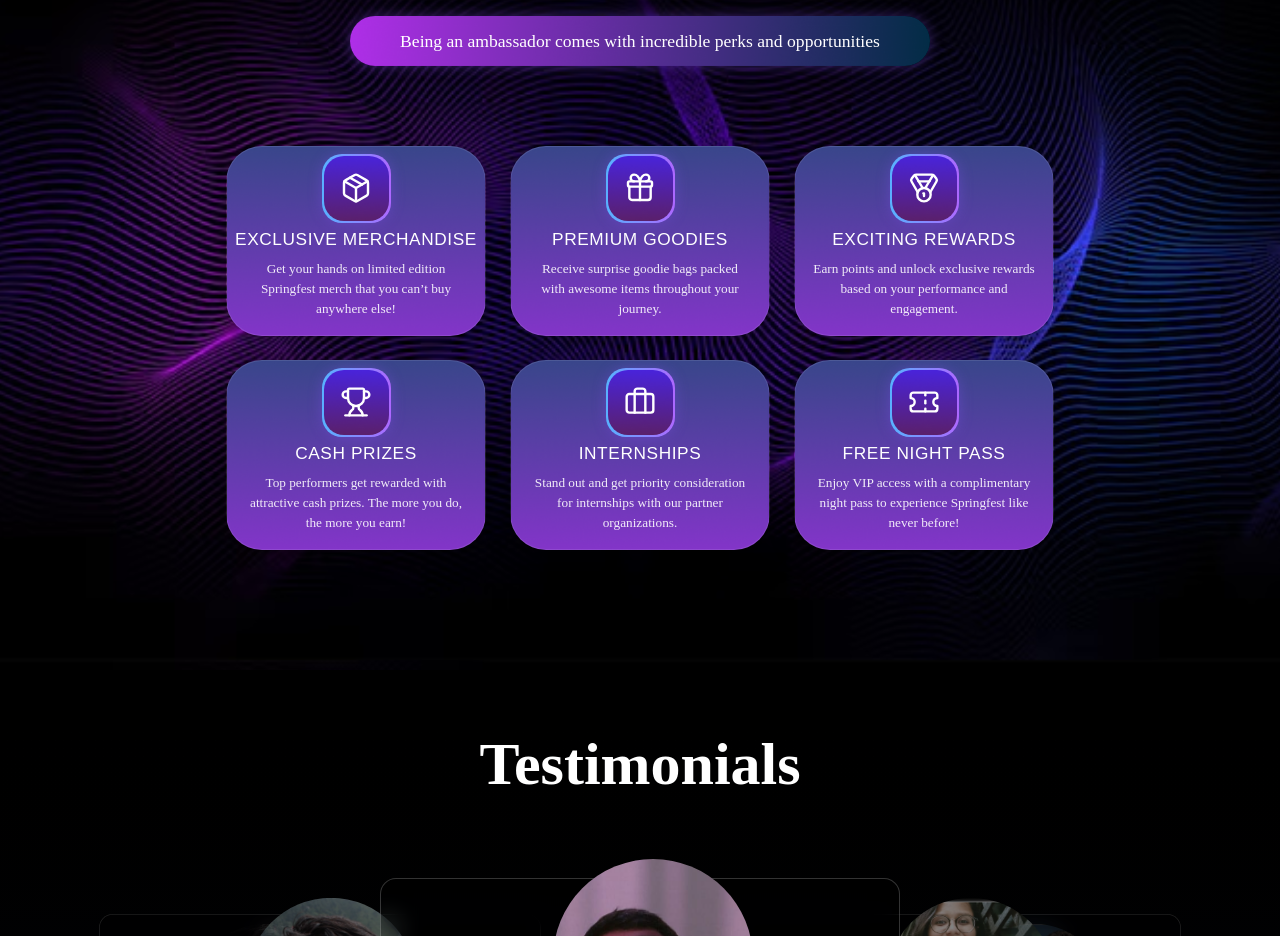
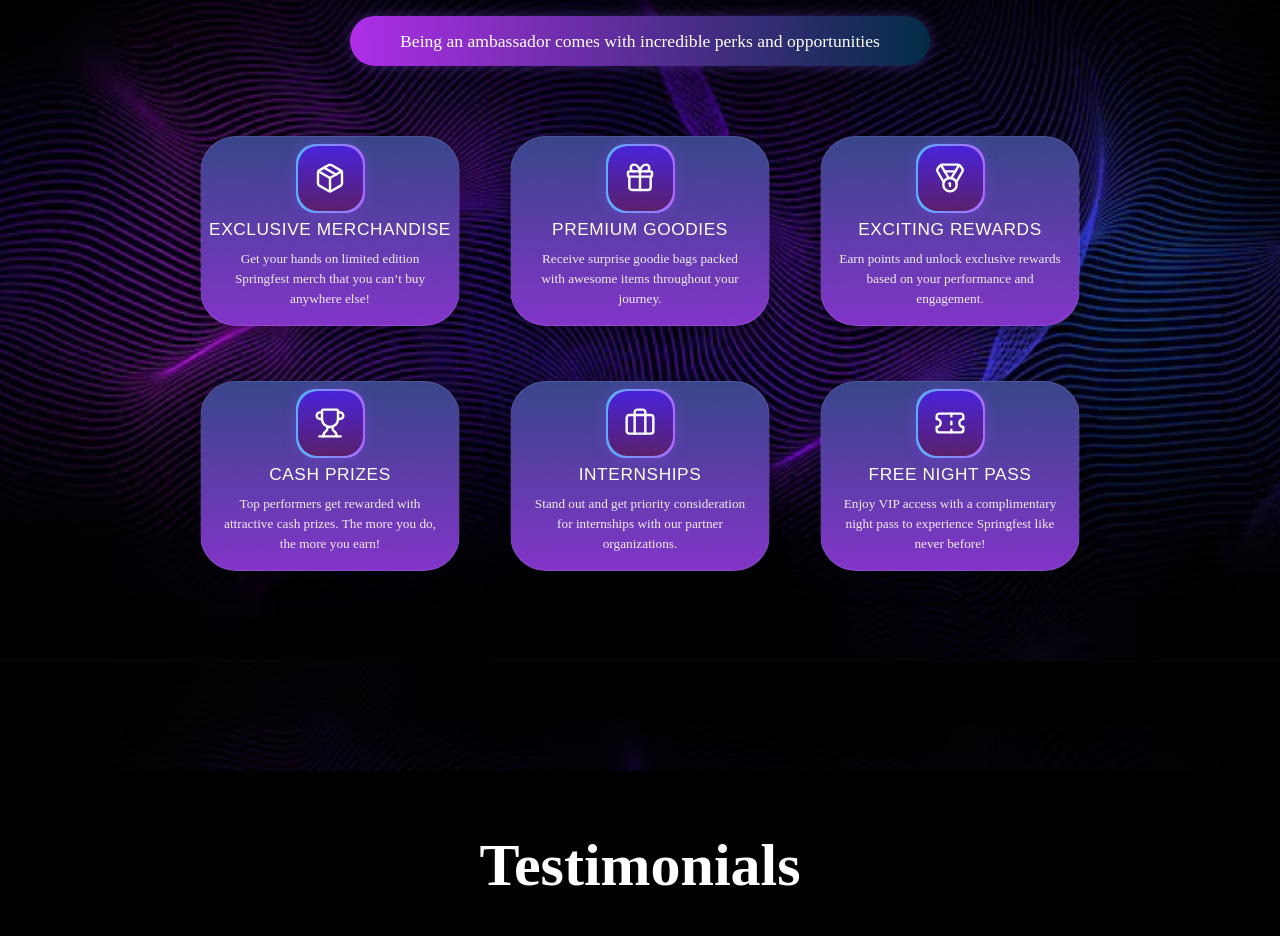
Before and after one commit to SF-Tech-26/SF-Campus-Ambassador, a React (Vite) app in the folder client/: page / in a window 1280 px wide. Shown: the part 3340-4276 px from the top of the page. Built offline with nearby package versions, Linux system fonts and the light colour scheme; a web font is replaced by a local one.

Commit message:
bug fixes

```diff
--- a/client/src/pages/Perks.jsx
+++ b/client/src/pages/Perks.jsx
@@ -65,7 +65,7 @@ function Perks() {
         Being an ambassador comes with incredible perks and opportunities
       </p>
 
-      <div className="grid grid-cols-3 gap-6">
+      <div className="grid-2 grid-cols-3 gap-6">
         {perks.map((perk, i) => (
           <div
             key={i}
```
